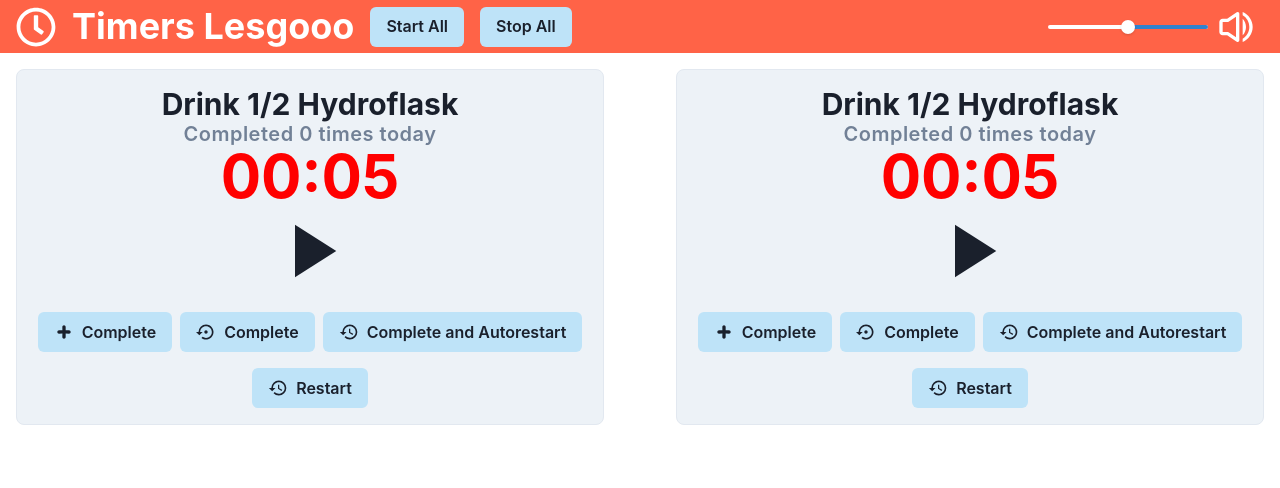
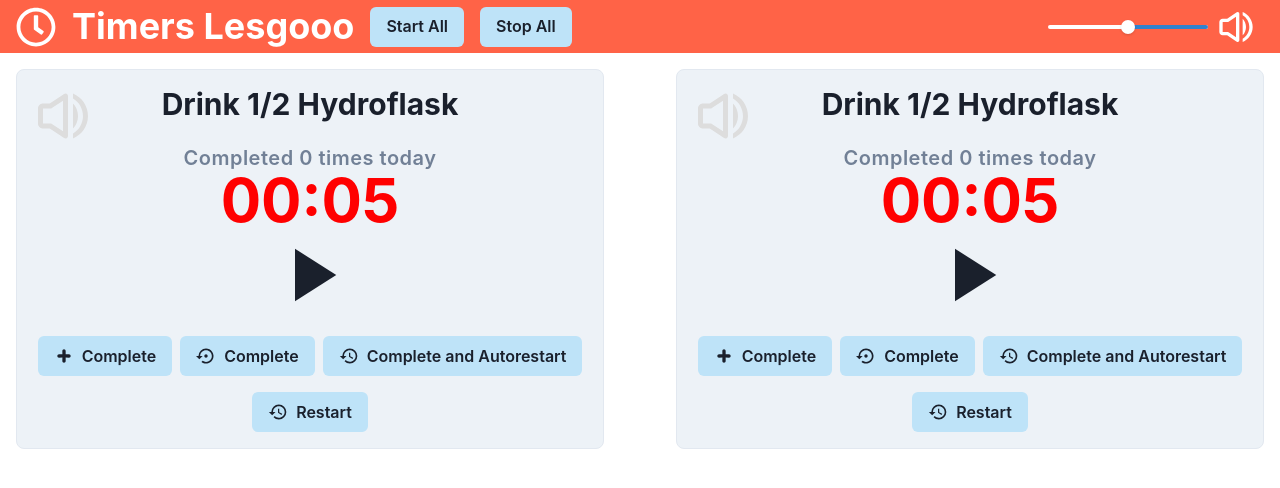
Before and after one commit to WillNess210/work-timers, a React (Create React App) app: page / in a window 1280 px wide. Shown: the top 488 px of the page. Built offline with nearby package versions, Linux system fonts and the light colour scheme.

Commit message:
add individual timer mute buttons

```diff
--- /dev/null
+++ b/src/components/MuteButton.tsx
@@ -0,0 +1,42 @@
+import React, { useState } from "react";
+import {
+  BiVolume,
+  BiVolumeFull,
+  BiVolumeLow,
+  BiVolumeMute,
+} from "react-icons/bi";
+
+interface MuteButtonProps {
+  muted: boolean;
+  volume: number; // 0 to 1
+  color?: string;
+  hoverColor?: string;
+  size?: number;
+  onClick: () => void;
+}
+
+const MuteButton = ({
+  muted,
+  volume,
+  onClick,
+  color = "white",
+  hoverColor = "#dddddd",
+  size = 40,
+}: MuteButtonProps): JSX.Element => {
+  const [volumeIconColor, setVolumeIconColor] = useState(color);
+
+  const iconProps = {
+    color: volumeIconColor,
+    size,
+    onMouseEnter: () => setVolumeIconColor(hoverColor),
+    onMouseLeave: () => setVolumeIconColor(color),
+    onClick,
+  };
+
+  if (muted) return <BiVolumeMute {...iconProps} />;
+  if (volume == 0) return <BiVolume {...iconProps} />;
+  if (volume < 0.5) return <BiVolumeLow {...iconProps} />;
+  return <BiVolumeFull {...iconProps} />;
+};
+
+export default MuteButton;
--- a/src/layout/header/HeaderAudioSlider.tsx
+++ b/src/layout/header/HeaderAudioSlider.tsx
@@ -1,4 +1,4 @@
-import React, { useMemo, useState } from "react";
+import React, { useState } from "react";
 import AudioSlider from "../../components/AudioSlider";
 import useAudioState from "../../state/useAudioState";
 import {
@@ -8,6 +8,7 @@ import {
   BiVolumeMute,
 } from "react-icons/bi";
 import { Stack } from "@chakra-ui/react";
+import MuteButton from "../../components/MuteButton";
 
 const HeaderAudioSlider = (): JSX.Element => {
   const { volume, setVolume, muted, setMuted } = useAudioState();
@@ -28,15 +29,11 @@ const HeaderAudioSlider = (): JSX.Element => {
         setValue={(value: number) => setVolume(value / 100)}
         disabled={muted}
       />
-      {muted ? (
-        <BiVolumeMute {...iconProps} />
-      ) : volume == 0 ? (
-        <BiVolume {...iconProps} />
-      ) : volume >= 0.5 ? (
-        <BiVolumeFull {...iconProps} />
-      ) : (
-        <BiVolumeLow {...iconProps} />
-      )}
+      <MuteButton
+        muted={muted}
+        volume={volume}
+        onClick={() => setMuted(!muted)}
+      />
       <div style={{ marginRight: "1rem" }} />
     </Stack>
   );
--- a/src/layout/timer/CounterTimerRenderer.tsx
+++ b/src/layout/timer/CounterTimerRenderer.tsx
@@ -2,18 +2,28 @@ import React from "react";
 import { CounterTimer } from "../../logic/Timer";
 import "./timer.css";
 import useCounterTimer from "../../logic/hooks/useCounterTimer";
-import { Button, Heading, IconButton, Stack } from "@chakra-ui/react";
+import {
+  Button,
+  Flex,
+  Heading,
+  IconButton,
+  Spacer,
+  Stack,
+} from "@chakra-ui/react";
 import TimeDisplay, { TimeDisplayState } from "../../components/TimeDisplay";
 import { GrPlay, GrPause } from "react-icons/gr";
 import PlayStopButton from "../../components/Buttons/PlayStopButton";
 import RestartButton from "../../components/Buttons/RestartButton";
 import RestartPlusButton from "../../components/Buttons/RestartPlusButton";
 import PlusButton from "../../components/Buttons/PlusButton";
+import MuteButton from "../../components/MuteButton";
 
 interface CounterTimerRendererProps {
   timer: CounterTimer;
   timerId: string;
 }
+
+const MUTE_BUTTON_SIZE = 60;
 
 const CounterTimerRenderer = ({
   timer,
@@ -23,7 +33,22 @@ const CounterTimerRenderer = ({
 
   return (
     <div className="timerWrapper">
-      <Heading size="lg">{timer.title}</Heading>
+      <Flex width="100%">
+        <MuteButton
+          muted={state.muted}
+          volume={1}
+          onClick={() => state.setMuted(!state.muted)}
+          size={MUTE_BUTTON_SIZE}
+          color="#dddddd"
+          hoverColor="#888888"
+        />
+        <Spacer />
+        <Heading size="lg" ml={`-${MUTE_BUTTON_SIZE}px`}>
+          {timer.title}
+        </Heading>
+        <Spacer />
+        <div />
+      </Flex>
       <Heading
         size="md"
         color="gray.500"
--- a/src/logic/hooks/useCountdownTimer.ts
+++ b/src/logic/hooks/useCountdownTimer.ts
@@ -1,25 +1,23 @@
 import { useCallback, useMemo, useState } from "react";
-import { TimerState } from "../../state/timersSlice";
-import useTimerState from "../../state/useTimerState";
+import useTimerState, {
+  UseTimerStateResponse,
+} from "../../state/useTimerState";
 
-interface UseCountdownTimerResponse {
-  timerState: TimerState | undefined;
+interface UseCountdownTimerResponse
+  extends Omit<UseTimerStateResponse, "seconds"> {
   secondsRemaining: number;
-  stopped: boolean;
   markedForRestart: boolean;
-  setStopped: (stopped: boolean) => void;
-  setFlashing: (flashing: boolean) => void;
   resetTimer: () => void;
   resetTimerAndStop: () => void;
   resetTimerAndStart: () => void;
   setMarkedForRestart: () => void;
-  incrementTimesCompleted: () => void;
 }
 
 export default function useCountdownTimer(
   key: string,
   durationInSeconds: number
 ): UseCountdownTimerResponse {
+  const useTimerStateResponse = useTimerState(key);
   const {
     timerState,
     stopped,
@@ -28,7 +26,7 @@ export default function useCountdownTimer(
     setStopped,
     setFlashing,
     incrementTimesCompleted,
-  } = useTimerState(key);
+  } = useTimerStateResponse;
 
   const [previousFinishedTimestamp, setPreviousFinishedTimestamp] = useState(0);
   const [markedForRestart, setMarkedForRestart] = useState(false);
@@ -85,6 +83,7 @@ export default function useCountdownTimer(
   }, [resetTimer, setStopped]);
 
   return {
+    ...useTimerStateResponse,
     timerState,
     secondsRemaining,
     stopped,
--- a/src/logic/hooks/useCounterTimer.ts
+++ b/src/logic/hooks/useCounterTimer.ts
@@ -7,6 +7,8 @@ interface UseCounterTimerResponse {
   timesCompleted: number;
   stopped: boolean;
   markedForRestart: boolean;
+  muted: boolean;
+  setMuted: (muted: boolean) => void;
   setStopped: (stopped: boolean) => void;
   // actions
   complete: () => void;
@@ -24,6 +26,8 @@ export default function useCounterTimer(
     secondsRemaining,
     stopped,
     markedForRestart,
+    muted,
+    setMuted,
     setStopped,
     incrementTimesCompleted,
     resetTimer,
@@ -47,6 +51,8 @@ export default function useCounterTimer(
     secondsRemaining,
     stopped,
     markedForRestart,
+    muted,
+    setMuted,
     setStopped,
     complete: incrementTimesCompleted,
     restart: resetTimer,
--- a/src/state/timersSlice.ts
+++ b/src/state/timersSlice.ts
@@ -4,6 +4,8 @@ export interface TimerState {
   seconds: number;
   stopped: boolean;
   flashing: boolean;
+  // any timers with audio
+  muted: boolean;
   // counter timer specific
   timesCompleted: number;
 }
@@ -16,6 +18,7 @@ const defaultTimerState: TimerState = {
   seconds: 0,
   stopped: true,
   flashing: false,
+  muted: false,
   timesCompleted: 0,
 };
 
@@ -60,6 +63,12 @@ const timersSlice = createSlice({
     ) => {
       state[action.payload.key].flashing = action.payload.value;
     },
+    setTimerMuted: (
+      state,
+      action: PayloadAction<{ key: string; value: boolean }>
+    ) => {
+      state[action.payload.key].muted = action.payload.value;
+    },
     // all timer actions
     startAllTimers: (state) => {
       const keys = Object.keys(state);
--- a/src/state/useBeeping.ts
+++ b/src/state/useBeeping.ts
@@ -10,7 +10,8 @@ interface UseBeepingResponse {}
 const shouldBeep = (state: TimersState): boolean => {
   const states = Object.keys(state).map((key: string) => state[key]);
   for (let i = 0; i < states.length; i++) {
-    if (states[i].flashing && !states[i].stopped) return true;
+    if (states[i].flashing && !states[i].stopped && !states[i].muted)
+      return true;
   }
   return false;
 };
--- a/src/state/useTimerState.ts
+++ b/src/state/useTimerState.ts
@@ -1,15 +1,17 @@
 import { useCallback, useEffect, useMemo } from "react";
 import useTimer from "../logic/hooks/useTimer";
 import { useAppDispatch, useAppSelector } from "../store";
-import timersSlice, { TimersState, TimerState } from "./timersSlice";
+import timersSlice, { TimerState } from "./timersSlice";
 
-interface UseTimerStateResponse {
+export interface UseTimerStateResponse {
   timerState: TimerState | undefined;
   seconds: number;
   stopped: boolean;
   flashing: boolean;
+  muted: boolean;
   setStopped: (stopped: boolean) => void;
   setFlashing: (flashing: boolean) => void;
+  setMuted: (muted: boolean) => void;
   incrementTimesCompleted: () => void;
 }
 
@@ -57,6 +59,15 @@ export default function useTimerState(key: string): UseTimerStateResponse {
     [key, timerState, dispatch]
   );
 
+  const setMuted = useCallback(
+    (muted: boolean) => {
+      if (timerState) {
+        dispatch(actions.setTimerMuted({ key, value: muted }));
+      }
+    },
+    [key, timerState, dispatch]
+  );
+
   const incrementTimesCompleted = useCallback(() => {
     if (timerState) {
       dispatch(
@@ -86,8 +97,10 @@ export default function useTimerState(key: string): UseTimerStateResponse {
     seconds: timerState ? timerState.seconds : -1,
     stopped: timerState ? timerState.stopped : true,
     flashing: timerState ? timerState.flashing : true,
+    muted: timerState ? timerState.muted : true,
     setStopped,
     setFlashing,
+    setMuted,
     incrementTimesCompleted,
   };
 }
```
